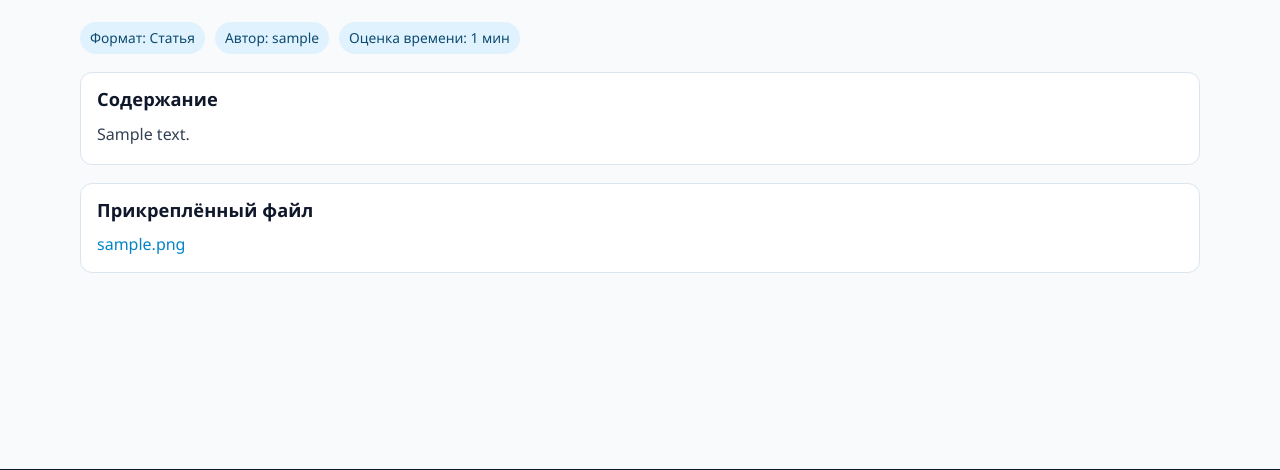
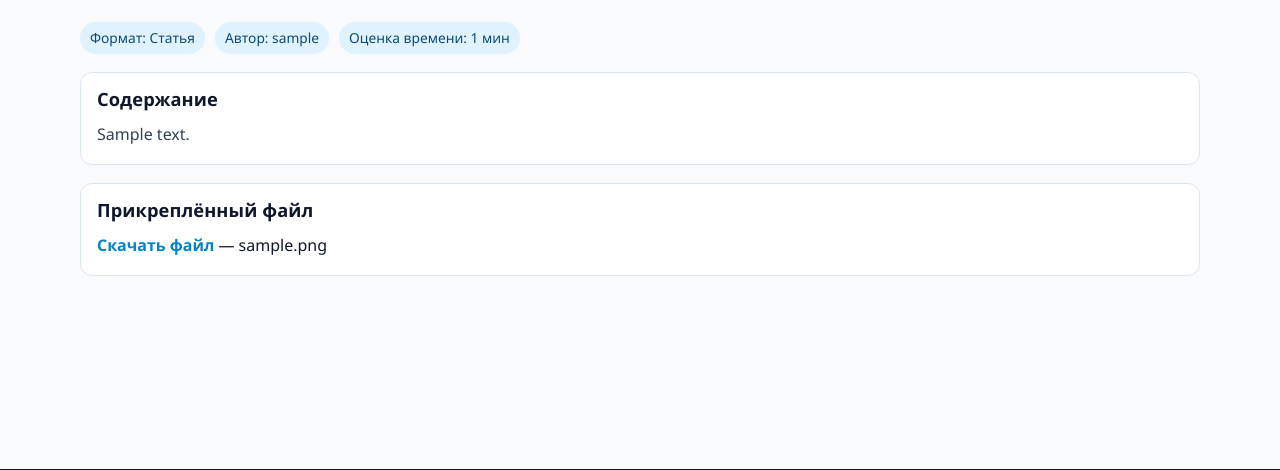
Before and after one commit to corpedu1/corpedu, a Django app: a page that uses templates/material_detail.html in a window 1280 px wide. Shown: the part 267-737 px from the top of the page. Run offline with Django 5.2, Linux system fonts and the light colour scheme; tables that the repository leaves empty hold one stand-in row (values such as "Sample post").

Commit message:
Fixed attachments not being displayed on material page

```diff
--- a/app/models.py
+++ b/app/models.py
@@ -138,10 +138,11 @@ class LearningMaterial(models.Model):
         """
         return self.title
 
+    @property
     def attachment_display_name(self):
         """
         Имя прикреплённого файла для отображения и скачивания.
         """
-        if not self.attachment:
+        if not self.attachment or not getattr(self.attachment, "name", ""):
             return ""
-        return os.path.basename(self.attachment.name)
+        return os.path.basename(self.attachment.name) or ""
--- a/static/css/landing.css
+++ b/static/css/landing.css
@@ -1088,13 +1088,26 @@ a {
     line-height: 1.7;
 }
 
-.material-detail-file a {
+.material-detail-file p {
+    color: #334155;
+    line-height: 1.7;
+}
+
+.material-detail-file a,
+.material-detail-file-link {
     color: #0284c7;
     text-decoration: none;
-}
-
-.material-detail-file a:hover {
+    font-weight: 600;
+}
+
+.material-detail-file a:hover,
+.material-detail-file-link:hover {
     text-decoration: underline;
+}
+
+.material-detail-file-link-name {
+    font-weight: 500;
+    color: #0f172a;
 }
 
 .material-detail-file-download {
@@ -1938,10 +1951,6 @@ a {
         grid-template-columns: 1fr;
     }
 
-    .material-detail-pdf {
-        height: 420px;
-    }
-
     .curator-material-list__item {
         flex-direction: column;
         align-items: flex-start;
--- a/templates/material_detail.html
+++ b/templates/material_detail.html
@@ -32,7 +32,9 @@
                     <article class="material-detail-file">
                         <h3>Прикреплённый файл</h3>
                         <p class="material-detail-file-download">
-                            <a href="{{ material.attachment.url }}" download="{{ material.attachment_display_name }}" rel="noopener noreferrer">{{ material.attachment_display_name }}</a>
+                            <a href="{{ material.attachment.url }}"{% if material.attachment_display_name %} download="{{ material.attachment_display_name }}"{% endif %} class="material-detail-file-link" rel="noopener noreferrer">
+                                <span class="material-detail-file-link-text">Скачать файл</span>{% if material.attachment_display_name %}<span class="material-detail-file-link-name"> — {{ material.attachment_display_name }}</span>{% endif %}
+                            </a>
                         </p>
                     </article>
                 {% endif %}
```
